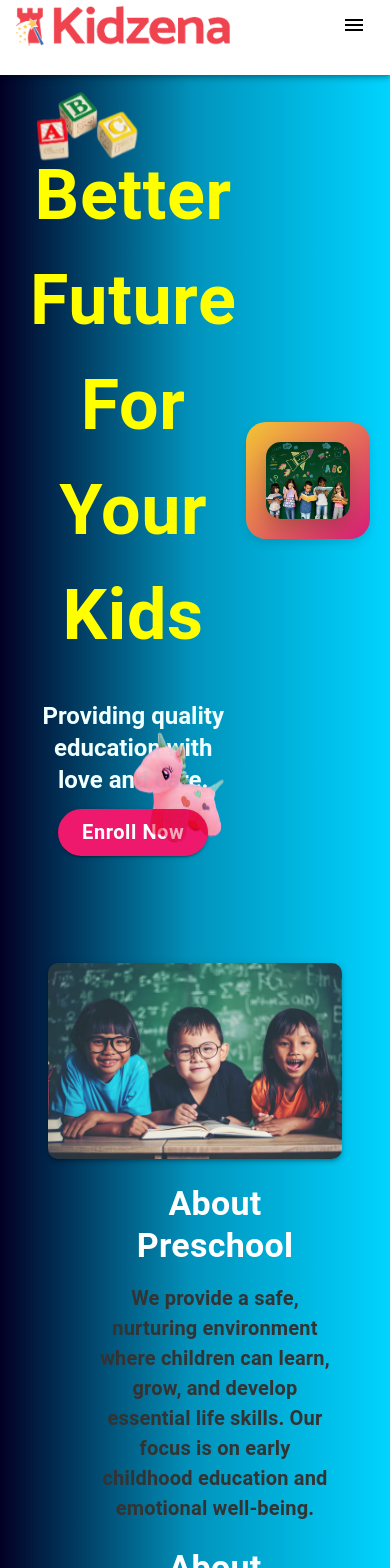
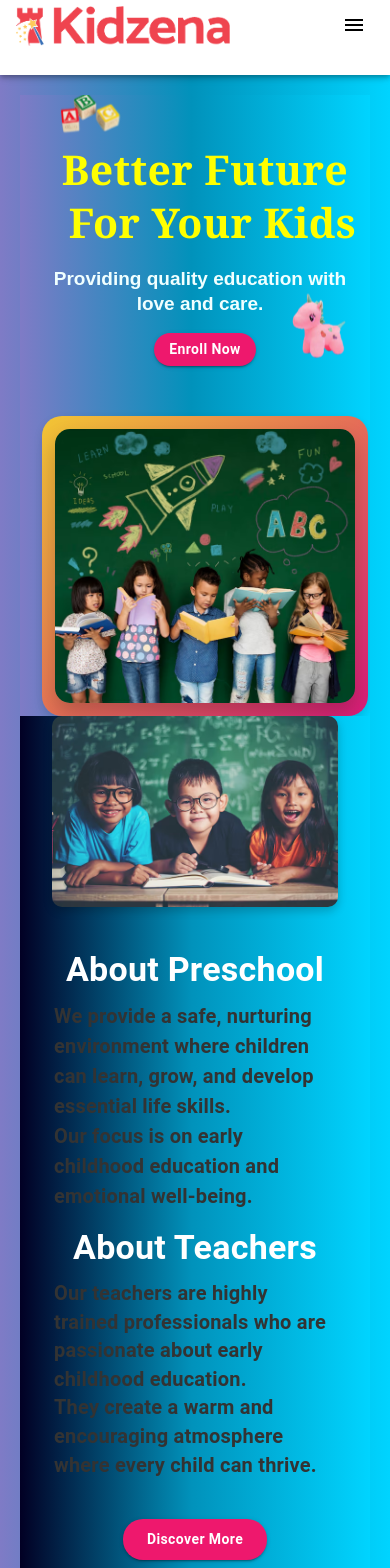
Before and after one commit to ornateinteriord/vidyarambhacademy, a React (Vite) app: page / in a window 390 px wide. Shown: the top 1568 px of the page. Built offline with nearby package versions, Linux system fonts and the light colour scheme.

Commit message:
navbar responsive updated

```diff
--- a/src/components/ContactUs/ContactUs.css
+++ b/src/components/ContactUs/ContactUs.css
@@ -98,8 +98,7 @@
 .social-icons svg {
     width: 40px !important;
     height: 40px !important;
-    color: #333 !important;
-    margin-right: 20px !important;
+    /* margin-right: 15px !important; */
     transition: transform 0.3s ease-in-out;
 }
 
--- a/src/components/footer/Footer.css
+++ b/src/components/footer/Footer.css
@@ -1,88 +1,153 @@
-
+/* Footer Container */
 .footer {
     background: linear-gradient(10deg, rgba(2,0,36,1) 0%, rgba(1,146,187,1) 49%, rgba(0,212,255,1) 100%);
     color: white;
-    padding: 10px 0 !important;
+    padding: 30px 15px;
     text-align: center;
+    display: flex;
+    flex-direction: column;
+    align-items: center;
 }
 
+/* Footer Content Wrapper */
+.footer-content {
+    width: 100%;
+    max-width: 1200px;
+    display: flex;
+    flex-direction: column;
+    align-items: center;
+    text-align: center;
+    gap: 20px;
+}
+
+@media (min-width: 768px) {
+    .footer-content {
+        flex-direction: row;
+        justify-content: space-around;
+        text-align: left;
+        align-items: flex-start;
+    }
+}
+
+/* Footer Title */
 .footer-title {
     font-weight: bold !important;
-    margin-bottom: 15px !important;
+    /* margin-bottom: 15px !important; */
     display: flex;
     align-items: center;
-    flex-direction: row;
-    color: #fff !important;
+    justify-content: flex-start;
+    color: #fff;
+    font-size: 20px !important;
 }
 
+/* Footer Text */
 .footer-text {
-    font-size: 14px !important;
-    line-height: 1.6 !important;
+    font-size: 16px !important;
+    line-height: 1.6;
     padding: 0 15px !important;
-    font-size: 18px !important;
-    color: black !important;
+    color: #ffffff;
     font-weight: 600 !important;
+    max-width: 400px !important;
+    text-align: center !important;
 }
 
+@media (min-width: 768px) {
+    .footer-text {
+        font-size: 18px;
+        text-align: left;
+    }
+}
+
+/* Footer Links */
 .footer-links {
     list-style: none;
     padding: 0;
+    margin: 10px 0;
+
+
 }
 
 .footer-links li {
     margin: 8px 0;
+
 }
 
 .footer-links a {
-    text-decoration: none;
-    color: black;
-    font-size: 16px !important;
-    transition: 0.3s !important;
+    text-decoration: none !important;
+    color: #fff;
+    font-size: 16px;
+    transition: 0.3s;
     display: flex;
     align-items: center;
-    flex-direction: row;
-    font-weight: 600 !important;
+    justify-content: flex-start;
+    font-weight: bold !important;
+}
+
+.footer-links a:hover {
+    color: #ee186d;
+}
+
+/* Contact Section */
+.contact-item {
+    display: flex;
+    align-items: center;
+    justify-content: center;
+    gap: 8px;
+    font-size: 14px;
+    margin: 6px 0;
+    font-weight: bold !important;
+    color: #fff;
+}
+
+@media (min-width: 768px) {
+    .contact-item {
+        justify-content: flex-start;
+    }
+}
+
+/* Newsletter Section */
+.newsletter-section {
+    width: 100%;
+    max-width: 400px;
+    display: flex;
+    flex-direction: column !important;
+    align-items: center;
+    gap: 10px;
+    margin-top: 20px;
+}
+
+.newsletter-input {
+    background: #ffffff;
+    border-radius: 5px;
+    width: 100%;
+    border: none !important;
+
+    font-size: 16px;
+    text-align: center;
+    outline: none !important;
 
 }
 
-.footer-links a:hover {
-    color: #ee186d; /* Yellow hover effect */
+.newsletter-btn {
+    background: #ee186d !important;
+    color: white;
+    padding: 13px !important;
+    text-transform: capitalize !important;
+    font-weight: bold !important;
+    border: none;
+    border-radius: 5px;
+    cursor: pointer;
+    width: 50%;
+    text-align: center;
+    font-size: 16px !important;
 }
 
-.contact-item  {
-    display: flex;
-    align-items: center;
-    gap: 8px;
-    font-size: 14px;
-    margin: 6px 0;
 
-}
-.footer-title, p, .contact-item{
-    font-weight: bold !important;
-    color: black;
-}
 
-.newsletter-input {
-    background: white;
-    border-radius: 5px;
-    width: 400px;
-    margin-bottom: 10px;
-    border: none;
-}
-
-.newsletter-btn {
-    margin-top: 10px !important;
-    width: 60% !important;
-    background: #ee186d !important;
-    color: white;
-    padding: 10px 22px !important;
-    text-transform: capitalize !important;
-    margin-left: 40% !important;
-    font-weight: bold !important;
-}
-
+/* Social Media Section */
 .social-section {
-    margin-top: 20px !important;
+    margin-top: 20px;
+    color: #fff;
 }
 
 .social-icons {
@@ -92,10 +157,93 @@
     margin-top: 10px;
 }
 
+.social-icons1 svg {
+    color: #fff !important;
+    font-size: 24px;
+    transition: 0.3s;
+}
 
+.social-icons1 svg:hover {
+    color: #ee186d;
+}
+
+/* Footer Copyright */
 .footer-copy {
-    margin-top: 20px !important;
-    font-size: 12px !important;
-    opacity: 0.8 !important;
+    margin-top: 20px;
+    font-size: 14px;
+    opacity: 0.8;
     color: #fff;
+    text-align: center;
 }
+/* Responsive Adjustments */
+@media (max-width: 480px) {
+
+    .footer {
+        padding: 25px 15px !important;
+        text-align: center !important;
+    }
+
+    .footer-title {
+        font-size: 24px !important;
+        font-weight: bold !important;
+        margin-bottom: 12px !important;
+    }
+
+    .footer-text {
+        font-size: 16px !important;
+        line-height: 1.5 !important;
+        margin-bottom: 15px !important;
+    }
+
+    .footer-links {
+        padding: 0 !important;
+    }
+
+    .footer-links a {
+        font-size: 18px !important;
+        display: block !important;
+        margin: 6px 0 !important;
+    }
+
+    .social-icons {
+        justify-content: center !important;
+        margin-top: 15px !important;
+    }
+
+    .social-icons1 svg {
+        font-size: 22px !important;
+        margin: 0 5px !important;
+    }
+
+    /* Centering Newsletter Input & Button */
+    .newsletter-section {
+        display: flex !important;
+        flex-direction: column !important;
+        align-items: center !important;
+        width: 100% !important;
+    }
+
+    .newsletter-input {
+        font-size: 16px !important;
+        padding: 12px !important;
+        width: 90% !important;
+        max-width: 350px !important;
+        border-radius: 5px !important;
+        text-align: center !important;
+        margin-bottom: 10px !important; /* Ensures spacing */
+    }
+
+    .newsletter-btn {
+        font-size: 16px !important;
+        padding: 12px !important;
+        width: 90% !important;
+        max-width: 350px !important;
+        border-radius: 5px !important;
+    }
+
+    /* Copyright Section */
+    .footer-copy {
+        font-size: 14px !important;
+        margin-top: 15px !important;
+    }
+}
--- a/src/components/gallery/Gallery.css
+++ b/src/components/gallery/Gallery.css
@@ -61,6 +61,7 @@
     width: 50px;
     height: 50px;
     z-index: 10;
+    display: none !important;
   }
 
   .slick-prev:before, .slick-next:before {
@@ -68,14 +69,14 @@
     color: #fff !important;
     opacity: 1;
   }
-  .slick-prev {
+  /* .slick-prev {
     left: -50px;
   }
 
   .slick-next {
     right: -50px;
   }
-
+   */
   .slick-prev:hover:before, .slick-next:hover:before {
     color: #ff4500 !important;
   }
--- a/src/components/heroSection/HeroSection.css
+++ b/src/components/heroSection/HeroSection.css
@@ -1,6 +1,8 @@
-.hero{
+.hero {
   background: linear-gradient(90deg, rgba(2,0,36,1) 0%, rgba(1,146,187,1) 49%, rgba(0,212,255,1) 100%);
+  padding: 20px;
 }
+
 .hero-container {
   margin-top: 75px;
   padding: 20px;
@@ -10,9 +12,10 @@
   justify-content: space-around;
   background: linear-gradient(90deg, rgba(2,0,36,1) 0%, rgba(1,146,187,1) 49%, rgba(0,212,255,1) 100%);
   position: relative;
+  flex-wrap: wrap; /* Allow wrapping for small screens */
 }
 
-.hero-background{
+.hero-background {
   background: linear-gradient(90deg, rgba(2,0,36,1) 0%, rgba(1,146,187,1) 49%, rgba(0,212,255,1) 100%);
 }
 
@@ -24,7 +27,6 @@ z-index: 2;
   mix-blend-mode: multiply !important;
   border: none;
   outline: none;
-
 }
 
 .toy1 {
@@ -61,10 +63,10 @@ width: 120px;
   justify-content: center;
   align-items: center;
   background: linear-gradient(135deg, #f2c534 0%, #d81b79 100%);
-  padding: 20px;
+  padding: 20px 5px !important;
   border-radius: 20px;
   box-shadow: 0px 4px 10px rgba(0, 0, 0, 0.1);
-  max-width: 600px;
+  max-width: 550px;
 }
 
 .background-img {
@@ -98,14 +100,19 @@ width: 120px;
   background: linear-gradient(to right, yellow, yellow);
   -webkit-background-clip: text;
   -webkit-text-fill-color: transparent;
-  margin-top: 40px !important;
+  margin-top: 60px !important;
+  font-family: Georgia, 'Times New Roman', Times, serif !important;
+  line-height: 1.3 !important;
+}
+
+.gradient-text span {
+  padding-left: 15px !important;
 }
 
 .highlight-text {
-  /* background-color: #fffa90; */
-  padding: 5px;
-  border-radius: 5px;
+  margin-right: 32px !important;
   color: azure;
+  font-family: sans-serif !important;
 }
 
 .custom-button {
@@ -118,7 +125,8 @@ width: 120px;
   transition: background 0.3s ease;
   text-transform: capitalize !important;
   font-weight: bold !important;
-
+  margin-top: 15px !important;
+  margin-right: 47% !important;
 }
 
 .custom-button:hover {
@@ -128,3 +136,225 @@ width: 120px;
 .shadow-img {
   box-shadow: 0px 10px 20px rgba(0, 0, 0, 0.2);
 }
+
+/* Responsive Design */
+@media (max-width: 1024px) {
+  .hero-container {
+    flex-direction: column;
+    align-items: center;
+    text-align: center;
+    background: linear-gradient(90deg, rgb(127, 123, 198) 0%, rgba(1,146,187,1) 49%, rgba(0,212,255,1) 100%);
+  }
+
+
+  .image-container {
+    max-width: 400px;
+    padding: 15px;
+  }
+
+  .background-img {
+    max-width: 350px;
+  }
+
+  .custom-button {
+    margin-right: 0 !important;
+  }
+}
+
+@media (max-width: 768px) {
+  .hero-container {
+    flex-direction: column;
+    justify-content: center;
+  }
+
+  .hero-content {
+    width: 100%;
+    padding: 10px;
+  }
+
+  .image-container {
+    max-width: 320px;
+    padding: 10px;
+  }
+
+  .background-img {
+    max-width: 300px;
+  }
+
+  .custom-button {
+    font-size: 16px !important;
+    padding: 5px 18px !important;
+    margin-top: 10px !important;
+  }
+
+  .toy {
+    width: 60px;
+  }
+
+  .toy1 {
+    left: 5%;
+    width: 80px;
+  }
+
+  .toy2 {
+    right: 5%;
+    width: 80px;
+  }
+
+  .gradient-text {
+    font-size: 20px !important;
+    margin-top: 30px !important;
+  }
+}
+
+@media (max-width: 480px) {
+  .hero {
+    background: linear-gradient(90deg, rgb(127, 123, 198) 0%, rgba(1,146,187,1) 49%, rgba(0,212,255,1) 100%);
+    padding: 20px;
+  }
+  .hero-container {
+    padding:0px 5px !important;
+  }
+
+  .image-container {
+    max-width: 300px !important;
+    padding: 13px !important;
+
+  }
+
+  .background-img {
+    max-width: 300px !important;
+  }
+
+  .custom-button {
+    font-size: 14px !important;
+    padding: 4px 15px !important;
+  }
+
+  .toy {
+    width: 50px;
+  }
+
+  .toy1 {
+    left: 8%;
+    width: 70px;
+  }
+
+  .toy2 {
+    right: 8%;
+    width: 70px;
+  }
+
+  .gradient-text {
+    font-size: 41px !important;
+    margin-top: 40px !important;
+  }
+  .highlight-text {
+    margin-right: 10px !important;
+    color: azure;
+    font-size: 19px !important;
+    font-family: sans-serif !important;
+  }
+
+}
+
+/*
+---------------------about us ---------------------*/
+.preschool-hero {
+  /* margin-top: 35px; */
+  display: flex;
+  flex-direction: column;
+  align-items: center;
+  justify-content: center;
+   padding: 0px 16px;
+  text-align: center;
+  background: linear-gradient(90deg, rgba(2,0,36,1) 0%, rgba(1,146,187,1) 49%, rgba(0,212,255,1) 100%) !important;
+}
+
+@media (min-width: 768px) {
+  .preschool-hero {
+    flex-direction: row;
+    text-align: left;
+    padding: 32px;
+  }
+}
+
+.preschool-image {
+  width: 90%;
+  max-width: 600px;
+  height: auto;
+  border-radius: 10px;
+  box-shadow: 0px 4px 10px rgba(0, 0, 0, 0.2);
+  margin-bottom: 24px;
+}
+
+@media (min-width: 768px) {
+  .preschool-image {
+    width: 50%;
+    margin-bottom: 0;
+  }
+}
+
+.preschool-text {
+  padding: 18px !important;
+}
+
+@media (min-width: 768px) {
+  .preschool-text {
+    padding: 24px;
+    margin-left: 40px;
+  }
+}
+
+.preschool-heading {
+  font-weight: bold !important;
+  color: #fff;
+  font-size: 24px;
+  margin-bottom: 10px !important;
+
+}
+
+@media (min-width: 768px) {
+  .preschool-heading {
+    font-size: 28px;
+  }
+}
+
+.preschool-description {
+  margin-bottom: 16px !important;
+  color: #333;
+  font-weight: bold !important;
+  font-size: 20px !important;
+  text-align: start !important;
+}
+
+@media (min-width: 768px) {
+  .preschool-description {
+    font-size: 20px;
+  }
+}
+
+.preschool-button {
+  margin-top: 24px !important;
+  border-radius: 20px !important;
+  padding: 8px 24px !important;
+  background: #ee186d !important;
+  font-weight: bold !important ;
+  font-size: 16px;
+  text-transform: none !important;
+}
+
+@media (min-width: 456px) {
+  .preschool-button {
+    width: auto !important;
+    justify-self: center !important;
+    font-size: 18px;
+  }
+  .preschool-hero{
+    background: linear-gradient(90deg, rgb(127, 123, 198) 0%, rgba(1,146,187,1) 49%, rgba(0,212,255,1) 100%);
+  }
+}
+
+.preschool-button:hover {
+  background: #f05622;
+}
--- a/src/components/heroSection/HeroSection.jsx
+++ b/src/components/heroSection/HeroSection.jsx
@@ -22,8 +22,8 @@ function HeroSection() {
         </Box>
 
         {/* Main Heading */}
-        <Typography className="bouncy-text gradient-text" sx={{ fontSize: "70px", fontWeight: "bold" }} gutterBottom>
-          Better Future For<br /> Your Kids
+        <Typography className="bouncy-text gradient-text" sx={{ fontSize: "80px", fontWeight: "bold" }} gutterBottom>
+          Better Future <br /><span> For Your Kids</span>
         </Typography>
 
         {/* Subtext */}
@@ -37,61 +37,46 @@ function HeroSection() {
       </Box>
 
       {/* Kid Image Section */}
-      <Box className="image-container">
+      <Box className="image-container" marginTop={5}>
         <img src={kid1} className="background-img shadow-img" alt="kid" />
       </Box>
     </Box>
-    <Box
-    className="hero-background"
-      sx={{
-        marginTop:'45px',
-        display: "flex",
-        flexDirection: { xs: "column", md: "row" },
-        alignItems: "center",
-        justifyContent: "center",
-        p: 4,
-        backgroundColor: "#f9f9f9",
-      }}
-    >
+
+
+   <Box className="preschool-hero">
       {/* Image Section */}
       <Box
         component="img"
         src={kidsGrp8}
         alt="Preschool"
-        sx={{
-          width: { xs: "90%", md: "50%" },
-          height: "auto",
-          borderRadius: "10px",
-          boxShadow: 3,
-        }}
+        className="preschool-image"
       />
-      <Box sx={{ p: 3, textAlign: { xs: "center", md: "left",marginLeft:'40px' } }}>
-        <Typography variant="h4" sx={{ fontWeight: "bold", color: "#fff" }}>
+
+      {/* Text Section */}
+      <Box className="preschool-text">
+        <Typography variant="h4" className="preschool-heading">
           About Preschool
         </Typography>
-        <Typography variant="body1" sx={{ mt: 2, color: "#333",fontWeight:'bold',fontSize:'20px' }}>
+        <Typography variant="body1" className="preschool-description">
           We provide a safe, nurturing environment where children can learn, grow,
-          and develop essential life skills. Our focus is on early childhood education
+          and develop essential life skills. <br /> Our focus is on early childhood education
           and emotional well-being.
         </Typography>
 
-        <Typography variant="h4" sx={{ fontWeight: "bold", mt: 3, color: "#fff" }}>
+        <Typography variant="h4" className="preschool-heading">
           About Teachers
         </Typography>
-        <Typography variant="body2" sx={{ mt: 1, color: "#333",fontWeight:'bold',fontSize:'20px' }}>
+        <Typography variant="body2" className="preschool-description">
           Our teachers are highly trained professionals who are passionate about
-          early childhood education. They create a warm and encouraging atmosphere
+          early childhood education. <br /> They create a warm and encouraging atmosphere
           where every child can thrive.
         </Typography>
 
-       <Link to={'/about'}> <Button
-          variant="contained"
-          size="large"
-
-          sx={{ mt: 3, borderRadius: "20px", px: 3 ,background:'#ee186d',fontWeight:'bold',textTransform:'none'}}
-        >
-          Discover More
-        </Button></Link>
+        <Link to={"/about"} style={{ textDecoration: "none" }}>
+          <Button variant="contained" className="preschool-button">
+            Discover More
+          </Button>
+        </Link>
       </Box>
     </Box>
   {/* Gallery */}
```
Also changed, not shown: src/components/footer/Footer.jsx (+10 -8 lines), src/components/navBar/Navbar.jsx (+102 -26 lines). Lines whose indentation alone changed are shown as unchanged.
